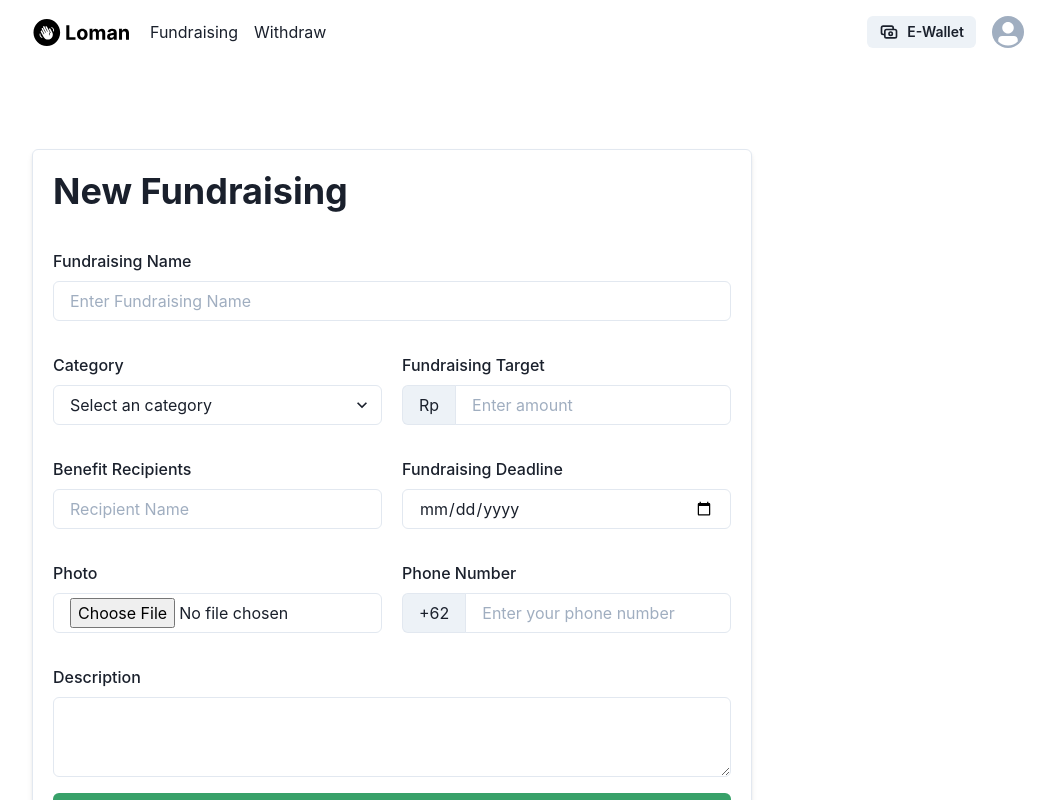
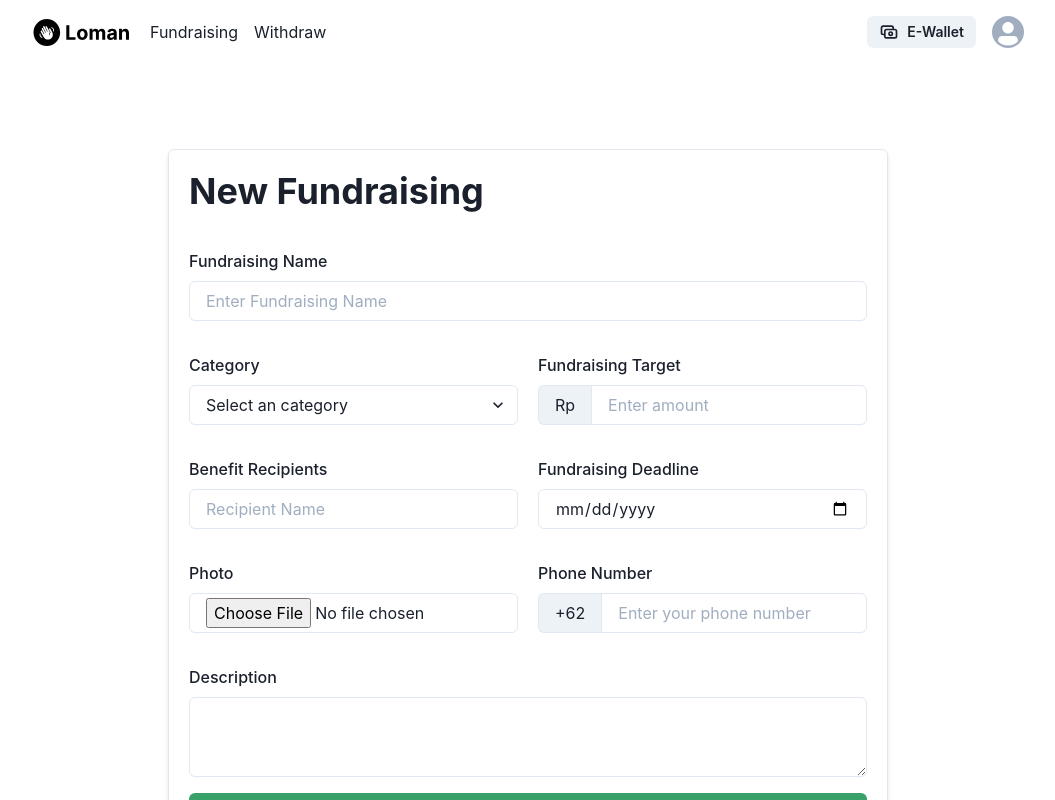
Before and after one commit to rtx-compfest/loman-frontend, a Next.js app: page /fundraiser/create in a window 1280 px wide. Shown: the top 800 px of the page, without its empty margins (112-1167 px from the left). Built offline with nearby package versions, Linux system fonts and the light colour scheme.

Commit message:
Style: center form

```diff
--- a/pages/fundraiser/create.js
+++ b/pages/fundraiser/create.js
@@ -59,7 +59,7 @@ export default function Create() {
         <NavFundraiser />
       </header>
 
-      <Grid as="main" marginBlock="85px" gap="8">
+      <Grid as="main" marginBlock="85px" gap="8" placeItems="center">
         <Grid
           maxWidth="720px"
           p={5}
```
